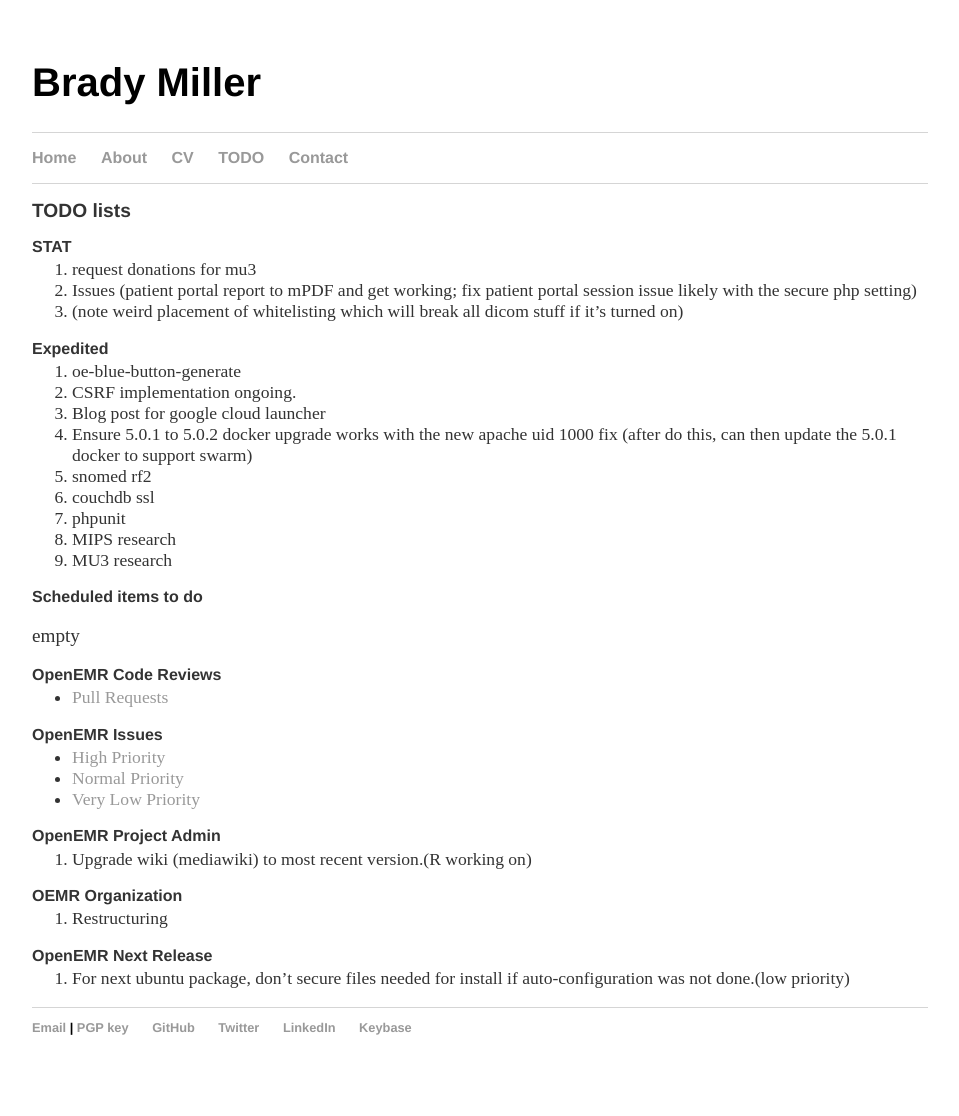
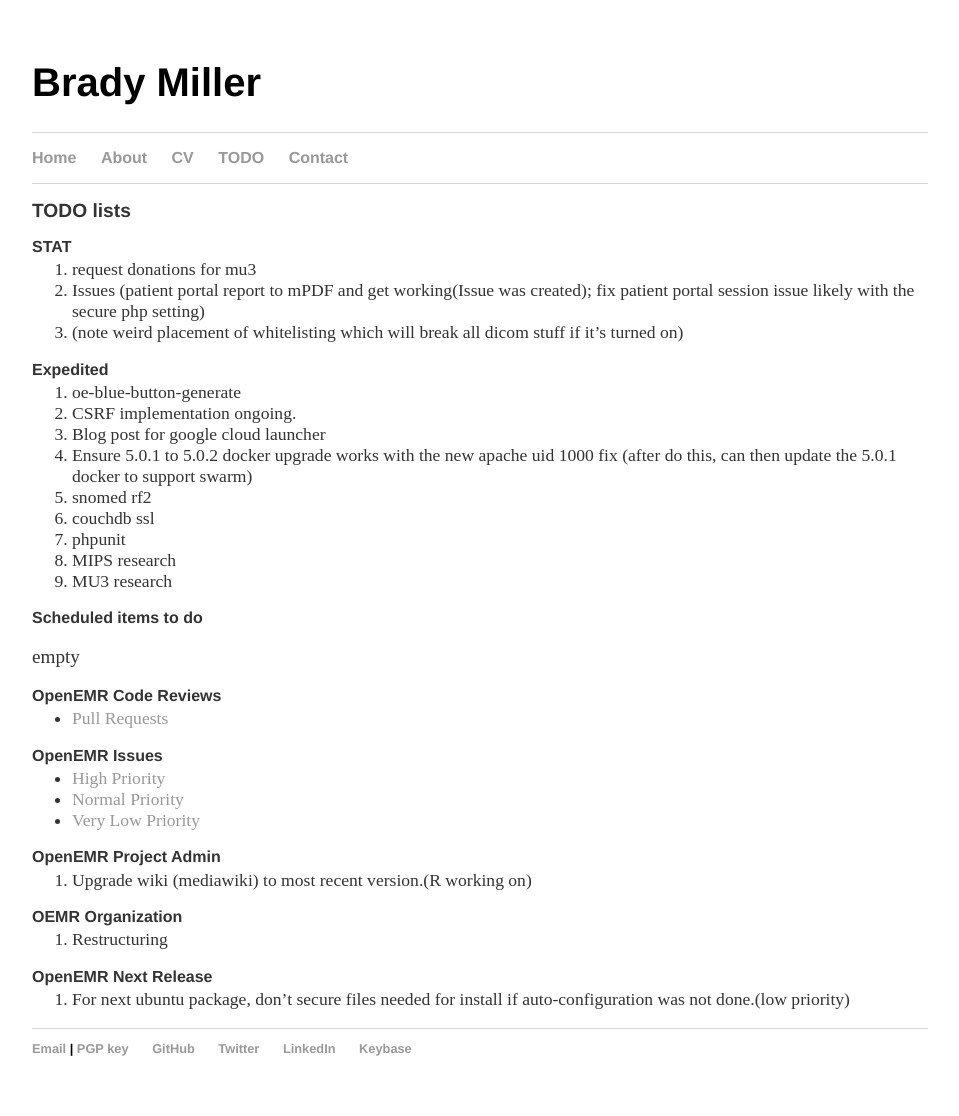
Before and after one commit to bradymiller/bradymiller.github.io, a Jekyll site: the page built from todo/index.md, in a window 1280 px wide. Shown: the whole page, without its empty margins (160-1119 px from the left). Built offline with Jekyll 4.4.1, drawn with Linux system fonts in a browser that asks for light colours; our own code applies the rules of GitHub Pages for plain Markdown files; before the commit the page ends 1095 px from its top, so only the background shows below that.

Commit message:
Update index.md

```diff
--- a/todo/index.md
+++ b/todo/index.md
@@ -5,7 +5,7 @@
 
 ### STAT
 1. request donations for mu3
-2. Issues (patient portal report to mPDF and get working; fix patient portal session issue likely with the secure php setting)
+2. Issues (patient portal report to mPDF and get working(Issue was created); fix patient portal session issue likely with the secure php setting)
 3. (note weird placement of whitelisting which will break all dicom stuff if it's turned on)
 
 ### Expedited
```
